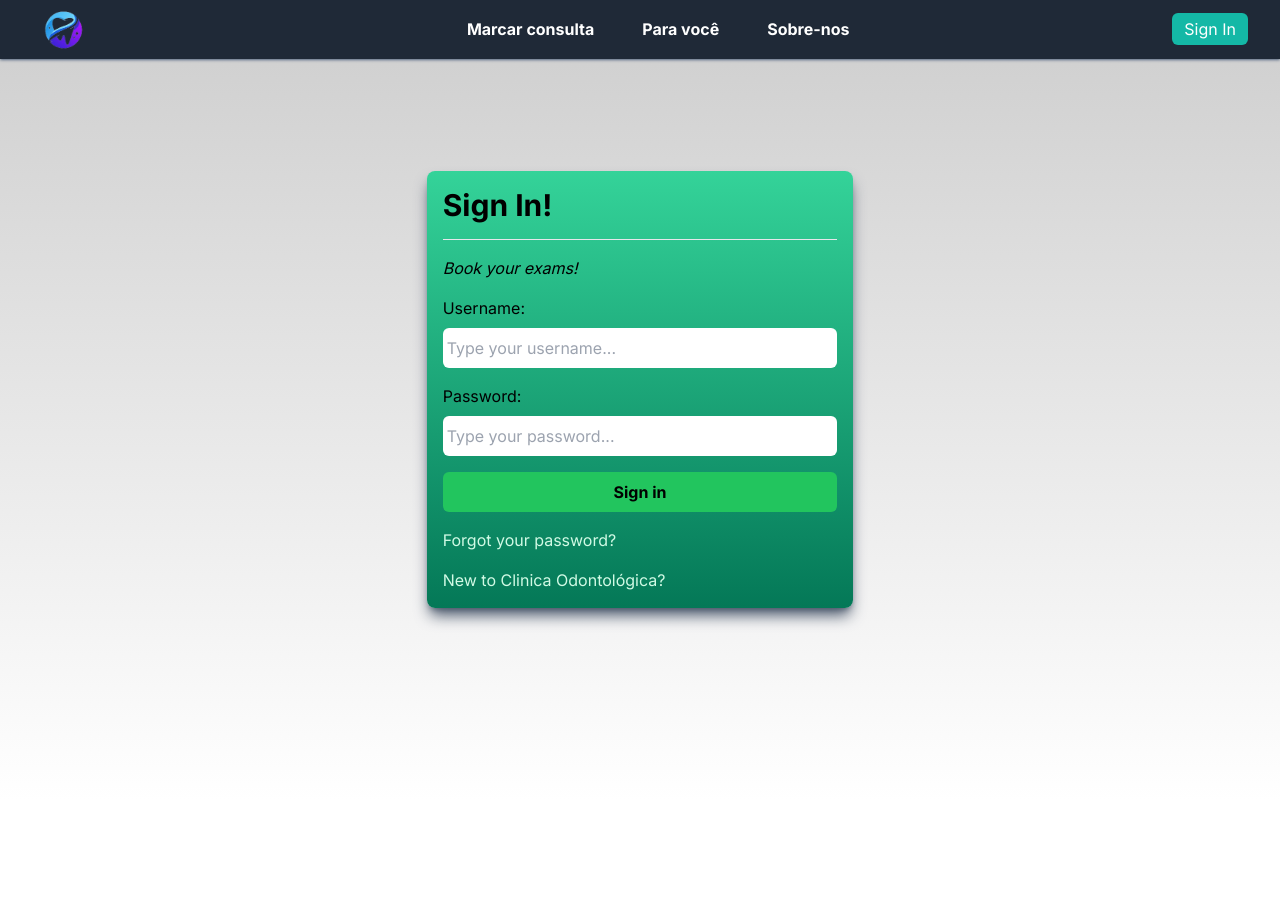
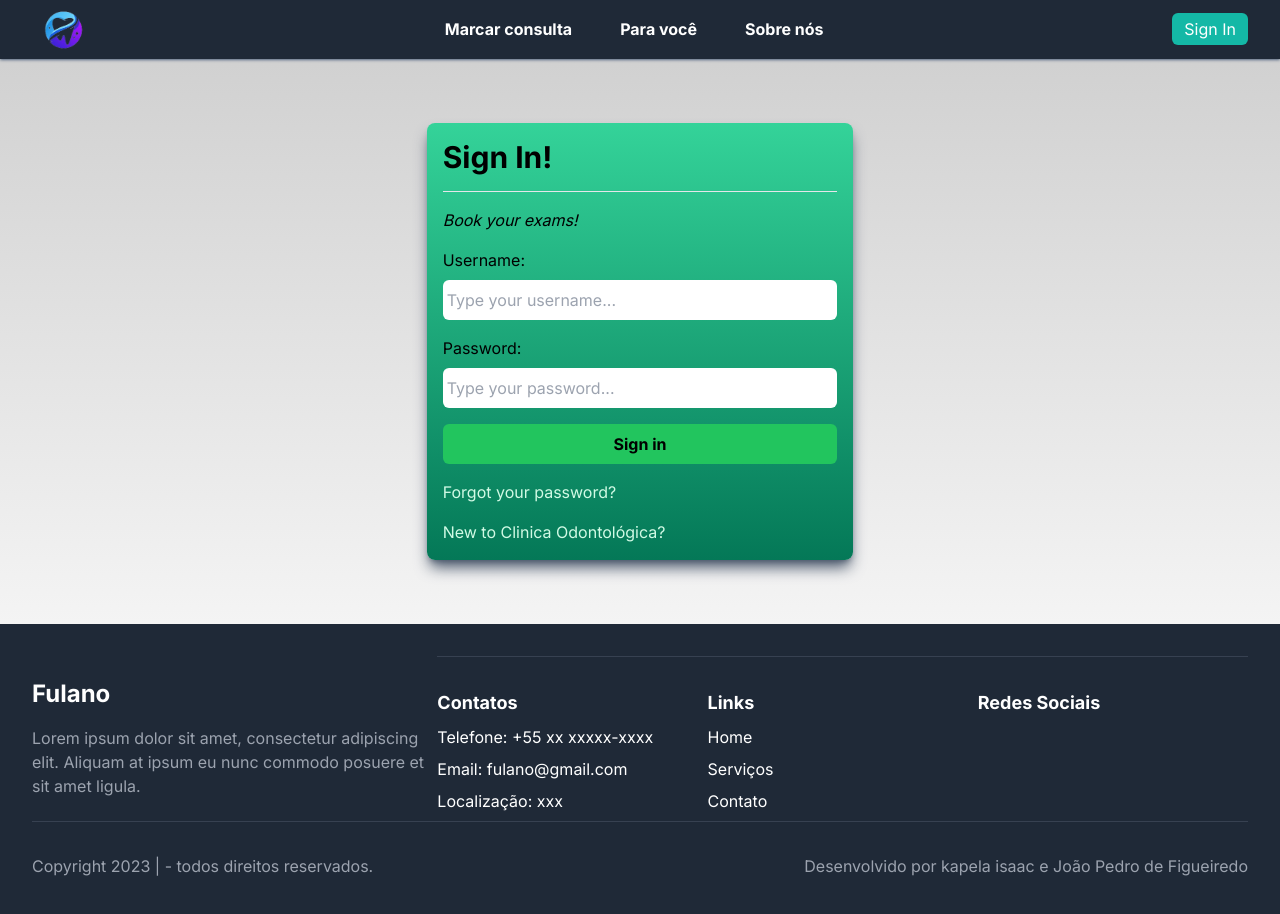
Before and after one commit to figueiredojoaopedro/clinica-odontologica, a Next.js app: page /pages/login in a window 1280 px wide. Shown: the top 914 px of the page. Before the commit the page ends 800 px from the top, so only its background shows below. Built offline with nearby package versions, Linux system fonts and the light colour scheme.

Commit message:
onChangeUserInfo pag login

```diff
--- a/app/components/footer/footer.tsx
+++ b/app/components/footer/footer.tsx
@@ -1,4 +1,4 @@
-import React from 'react';
+import React from "react";
 
 const Footer = () => {
   return (
@@ -7,7 +7,8 @@ const Footer = () => {
         <div className="w-full md:w-1/3 text-center md:text-left mb-8 md:mb-0">
           <h2 className="text-2xl font-bold mb-4">Fulano</h2>
           <p className="text-gray-400">
-            Lorem ipsum dolor sit amet, consectetur adipiscing elit. Aliquam at ipsum eu nunc commodo posuere et sit amet ligula.
+            Lorem ipsum dolor sit amet, consectetur adipiscing elit. Aliquam at
+            ipsum eu nunc commodo posuere et sit amet ligula.
           </p>
         </div>
         <div className="w-full md:w-2/3">
@@ -17,12 +18,18 @@ const Footer = () => {
               <h3 className="text-lg font-bold mb-2">Contatos</h3>
               <ul className="list-unstyled">
                 <li className="mb-2">
-                  <a href="tel:+5511951294471" className="text-white hover:text-gray-200">
+                  <a
+                    href="tel:+5511951294471"
+                    className="text-white hover:text-gray-200"
+                  >
                     Telefone: +55 xx xxxxx-xxxx
                   </a>
                 </li>
                 <li className="mb-2">
-                  <a href="mailto:fulano@gmail.com" className="text-white hover:text-gray-200">
+                  <a
+                    href="mailto:fulano@gmail.com"
+                    className="text-white hover:text-gray-200"
+                  >
                     Email: fulano@gmail.com
                   </a>
                 </li>
@@ -72,22 +79,22 @@ const Footer = () => {
                   </a>
                 </li>
               </ul>
-              </div>
+            </div>
           </div>
         </div>
       </div>
       <div className="border-t border-gray-700 py-8">
         <div className="container mx-auto flex flex-col md:flex-row items-center justify-between">
           <p className="text-center md:text-left mb-4 md:mb-0 text-gray-400">
-            Copyright 2023 |  - todos direitos reservados.
+            Copyright 2023 | - todos direitos reservados.
           </p>
           <p className="text-center md:text-left text-gray-400">
-            Desenvolvido por kapela isaac e Joao figuereiro
+            Desenvolvido por kapela isaac e João Pedro de Figueiredo
           </p>
         </div>
       </div>
     </footer>
   );
-}
+};
 
 export default Footer;
--- a/app/components/navbar/Navbar.tsx
+++ b/app/components/navbar/Navbar.tsx
@@ -5,7 +5,7 @@ import Link from "next/link";
 import Logo from "../../assets/logo.png";
 import ItemMenu from "./itemMenu";
 
-const NavBar = () => {
+const Navbar = () => {
   const [isSignedIn, setIsSignedIn] = useState(false);
 
   return (
@@ -14,30 +14,29 @@ const NavBar = () => {
         <div className="cursor-pointer w-16 px-3 py-1 hover:scale-105 transition duration-300 ease-in-out">
           <Image className="w-full" src={Logo} alt="Logo" />
         </div>
-        <div className="flex items-center gap-14">
-          <ul className="flex items-center gap-12">
-            <li></li>
+        <div>
+          <ul className="flex items-center gap-12 text-white font-bold">
             <li>
-              <ItemMenu nome="Marcar consulta" />
+              <Link href="/pages/marcarconsulta">Marcar consulta</Link>
             </li>
             <li>
-              <ItemMenu nome="Para você" />
+              <Link href="/pages/paravoce">Para você</Link>
             </li>
             <li>
-              <ItemMenu nome="Sobre-nos" />
+              <Link href="/pages/sobrenos">Sobre nós</Link>
             </li>
           </ul>
         </div>
         <div>
-          <div className="cursor-pointer px-3 py-1 bg-teal-500 hover:bg-teal-700 transition duration-300 ease-in-out text-white rounded-md">
-            <Link href="/pages/login">
+          <Link href="/pages/login">
+            <div className="cursor-pointer px-3 py-1 bg-teal-500 hover:bg-teal-700 transition duration-300 ease-in-out text-white rounded-md">
               {isSignedIn ? "Sign Out" : "Sign In"}
-            </Link>
-          </div>
+            </div>
+          </Link>
         </div>
       </nav>
     </header>
   );
 };
 
-export default NavBar;
+export default Navbar;
--- a/app/pages/layout.tsx
+++ b/app/pages/layout.tsx
@@ -1,5 +1,6 @@
 import React from "react";
 import NavBar from "../components/navbar/Navbar";
+import Footer from "../components/footer/footer";
 
 export default function PagesLayout({
   children,
@@ -10,6 +11,7 @@ export default function PagesLayout({
     <>
       <NavBar></NavBar>
       <section>{children}</section>
+      <Footer></Footer>
     </>
   );
 }
--- a/app/pages/login/page.tsx
+++ b/app/pages/login/page.tsx
@@ -1,11 +1,31 @@
 "use client";
-import React from "react";
+import React, { useState } from "react";
 import Link from "next/link";
 
 const Login = () => {
+  const [userInfo, setUserInfo] = useState({
+    username: "",
+    password: "",
+  });
+
+  const onChangeUserInfo = (event: any) => {
+    const { name, value } = event.target;
+
+    setUserInfo((currentInfo) => {
+      return {
+        ...currentInfo,
+        [name]: value,
+      };
+    });
+  };
+
+  const handleSignIn = () => {
+    // to do api call for sign in
+  };
+
   return (
     <>
-      <div className="w-screen mt-28 flex flex-col items-center">
+      <div className="w-screen my-16 flex flex-col items-center">
         <div className="shadow-lg shadow-slate-600 rounded-lg w-1/3 bg-gradient-to-t from-emerald-700 to-emerald-400 p-4">
           <div className="font-bold text-3xl">
             <h1 className="mb-4">Sign In!</h1>
@@ -22,6 +42,9 @@ const Login = () => {
                 <div className="flex flex-col">
                   <label className="mb-2">Username:</label>
                   <input
+                    value={userInfo.username}
+                    name="username"
+                    onChange={onChangeUserInfo}
                     className="text-black px-1 py-2 rounded-md"
                     type="text"
                     placeholder="Type your username..."
@@ -30,6 +53,9 @@ const Login = () => {
                 <div className="mt-4 flex flex-col">
                   <label className="mb-2">Password:</label>
                   <input
+                    value={userInfo.password}
+                    name="password"
+                    onChange={onChangeUserInfo}
                     className="text-black px-1 py-2 rounded-md"
                     type="password"
                     placeholder="Type your password..."
--- a/b.jsx
+++ /dev/null
@@ -1 +0,0 @@
-import sla from "./app/assets/img_section1.jpg"
```
Also changed, not shown: app/page.tsx (+5 -9 lines).
